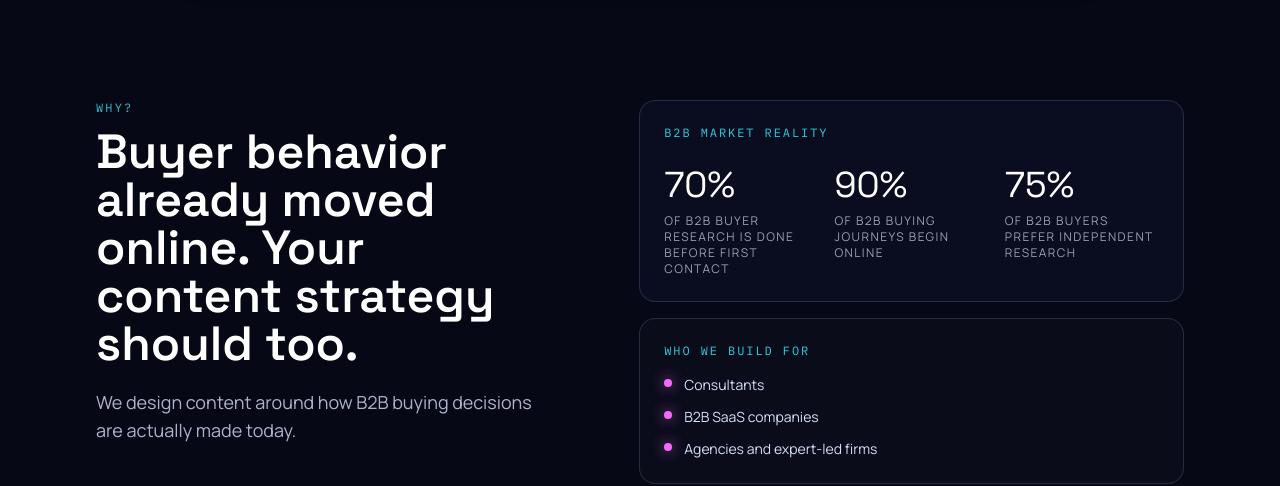
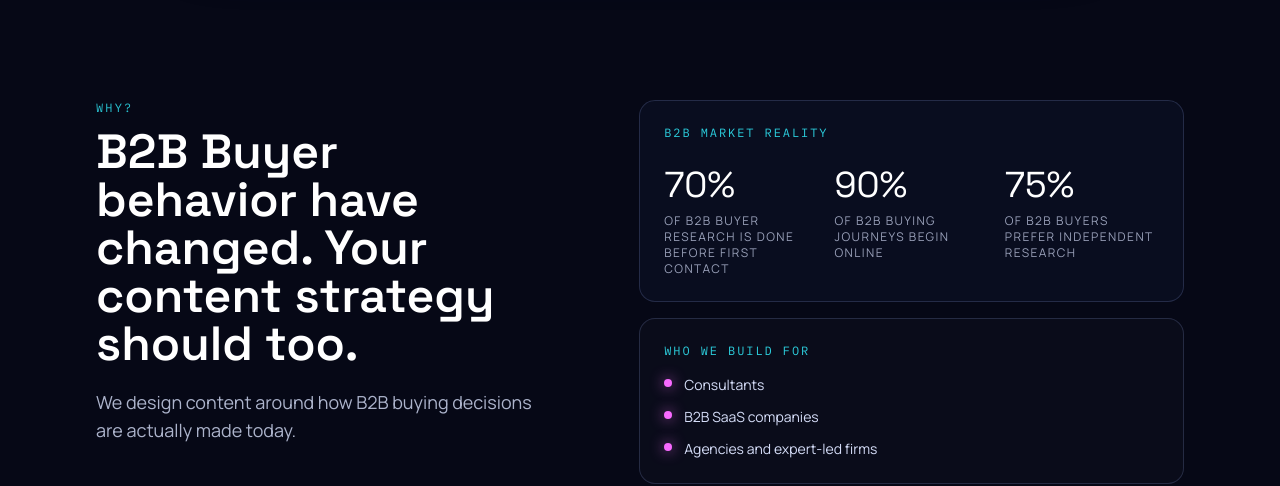
Before and after one commit to fschakow/approx, a React (Vite) app: page / in a window 1280 px wide. Shown: the part 1240-1726 px from the top of the page. Built offline with nearby package versions, Linux system fonts and the light colour scheme.

Commit message:
Update proof-layer headline copy

```diff
--- a/src/App.jsx
+++ b/src/App.jsx
@@ -201,7 +201,7 @@ export default function App() {
             <div data-reveal>
               <p className="font-mono text-xs uppercase tracking-[0.18em] text-cyan/80">Why?</p>
               <h2 className="mt-3 max-w-md font-display text-3xl font-semibold leading-tight text-white md:text-5xl">
-                Buyer behavior already moved online. Your content strategy should too.
+                B2B Buyer behavior have changed. Your content strategy should too.
               </h2>
               <p className="mt-5 max-w-md font-body text-lg text-ink/80">
                 We design content around how B2B buying decisions are actually made today.
```
